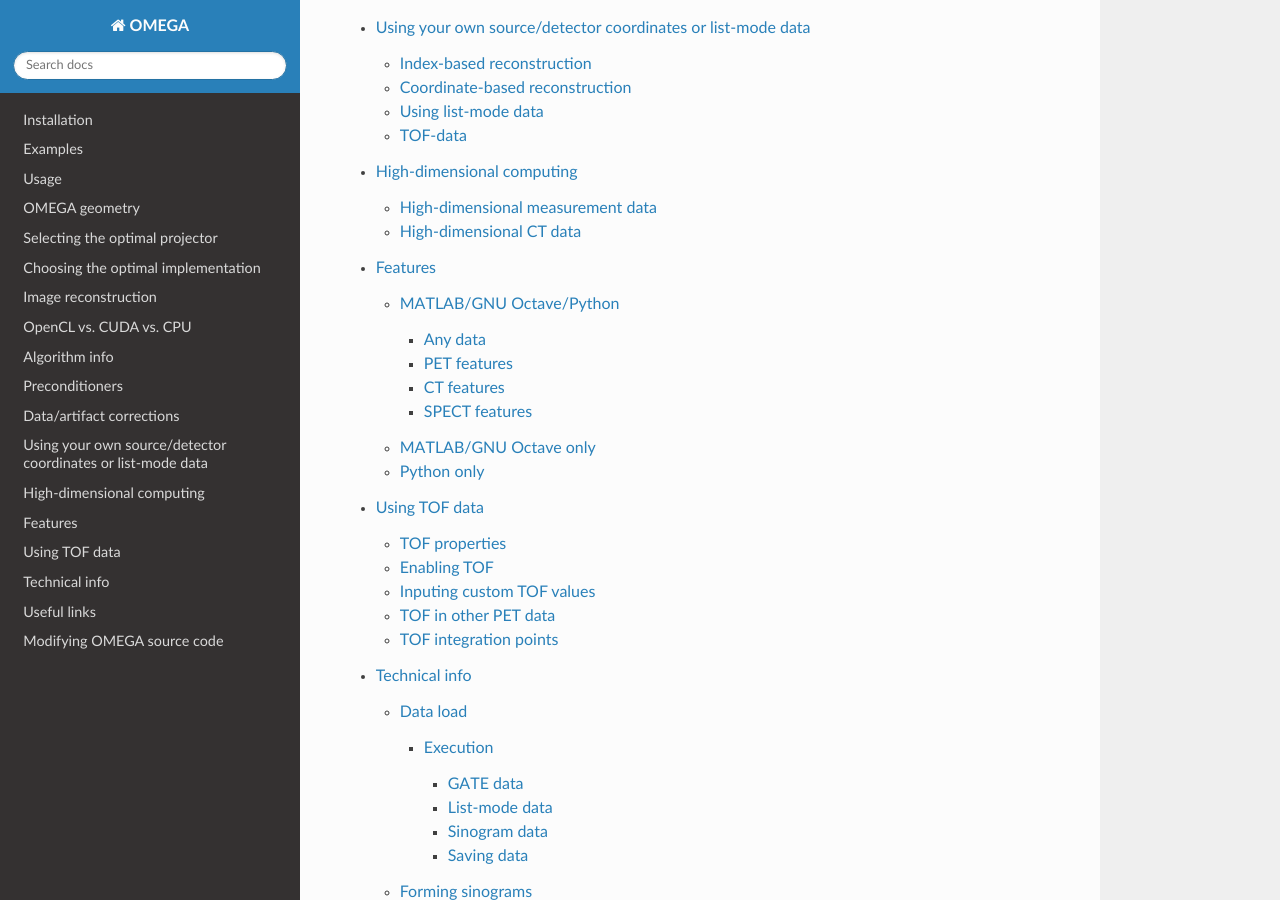
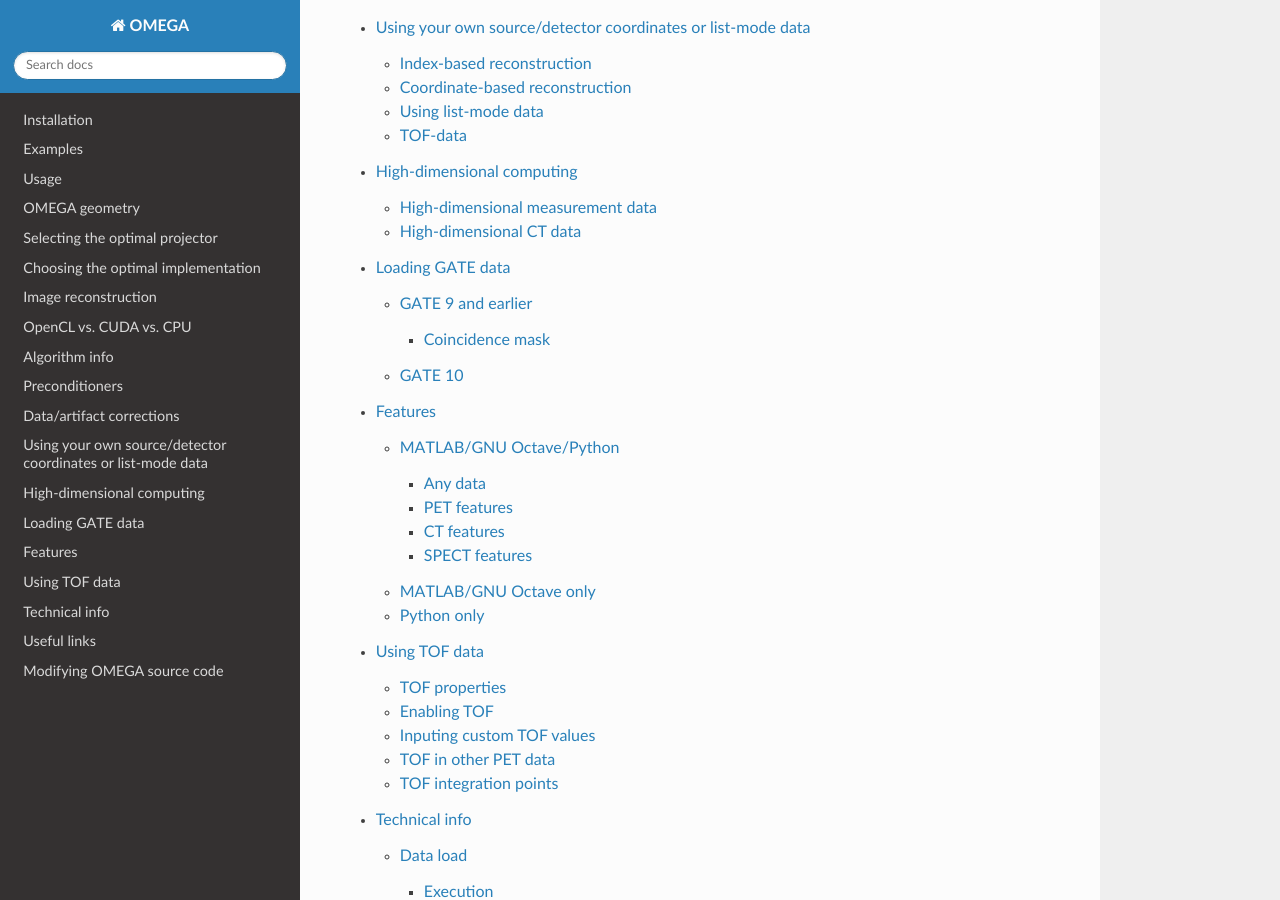
Before and after one commit to villekf/OMEGA-doc, a Sphinx documentation site: the page built from docs/source/index.rst, in a window 1280 px wide and 900 px high, scrolled down 4506 px. Built offline with Sphinx 7.4.7 and the Read the Docs theme 3.1.0, drawn with Linux system fonts in a browser that asks for light colours; some of the changed lines change nothing that is shown.

Commit message:
Add GATE support documentation

```diff
--- /dev/null
+++ b/docs/source/gate.rst
@@ -0,0 +1,42 @@
+Loading GATE data
+=================
+
+GATE 9 and earlier
+------------------
+
+When using GATE data (ASCII or ROOT, Python supports only ROOT) the only requirements are that any of the options that you have selected are actually present and that volume IDs have been stored. For example, if you wish to obtain the original
+source image you need to select all the source coordinates in the coincidence mask and trues require both event IDs as well as scatter numbers. It is also recommended to select the time stamp for the first single. More information on the necessary
+variables in the coincidence mask below.
+
+Data produced through clusters, e.g. files with name1.dat/root, name2.dat/root, etc. do not need to be combined. Neither is there any need to adjust the time slice, i.e. it can be the same as the total duration as time step/slices can be adjusted freely
+as long as the time tag is included in the coincidence mask. Having a different time slice will cause all the data to be combined in the case of static reconstruction. ALL files present in the folder specified by ``options.fpath`` will be loaded and included.
+Different simulations should thus be in different folders.
+
+OMEGA has been tested mainly with cylindricalPET system, but it does also work with CPET, ECAT and scanner (OPET is untested, but should also work). This, however, applies only to ASCII data and in the case of scanner, the number of levels should be five as
+in cylindricalPET. ROOT data, currently, only supports cylindricalPET and, most likely, the similar OPET. CPET, on the other hand, cannot be used without modifications as it uses continuous detectors. The only way to reconstruct CPET data is to use it in
+list-mode mode, see :doc:`customcoordinates` for details. This means that you need to extract the absorption coordinates (e.g. ``[coincidences, ~, ~, ~, ~, x, y, z] = load_data(options);``) and then input those coordinates to the options struct (e.g. ``options.x = x; options.y = y; options.z = z;``).
+This will enable a list-mode reconstruction. The reconstructed results may, however, be more unreliable than with other PET systems. Corrections are not available on CPET systems.
+
+Coincidences are loaded from files including string "Coincidences" (ASCII) or from tree named Coincidences (ROOT). Delays are loaded similarly ("delay" and delay tree).
+
+If you wish to easily view the GATE data in matrix form, ASCII is the recommended format. If you wish to use ROOT format, you can control the data saved with the coincidence mask just as with ASCII or binary
+(unsupported) data (undocumented in GATE), this also means that the coincidence mask of ASCII affects ROOT data as well.
+
+Coincidence mask
+^^^^^^^^^^^^^^^^
+
+As mentioned above, the base requirement is that volume IDs are present for both singles.
+
+In order to have any control on the time properties/dynamics, the first single should have its time stamp included. The time stamp is recommended in all cases, however. No tests have so far been performed in cases where no time stamps were selected.
+Time stamp for the second single is not necessary at the moment.
+
+In order to store the original/true decay image, XYZ position of the source in world referential has to be selected for both singles.
+
+Locations of the photon absorption points in the detectors can be obtained if XYZ position in the world referential is included for both singles.
+
+Trues and scatter require event IDs as well as number of Compton and Rayleigh scatter events for both singles. Randoms require only the event IDs. For more information on storing trues, scatter and randoms see here.
+
+GATE 10
+-------
+
+With GATE 10, it is possible to combine GATE simulations and OMEGA reconstructions in the same Python script. See https://github.com/villekf/OMEGA/tree/master/source/Python/GATE_OMEGA_reconstruction.py for an example.
--- a/docs/source/index.rst
+++ b/docs/source/index.rst
@@ -32,6 +32,7 @@
    corrections
    customcoordinates
    highdim
+   gate
    features
    tof
    technical
```
